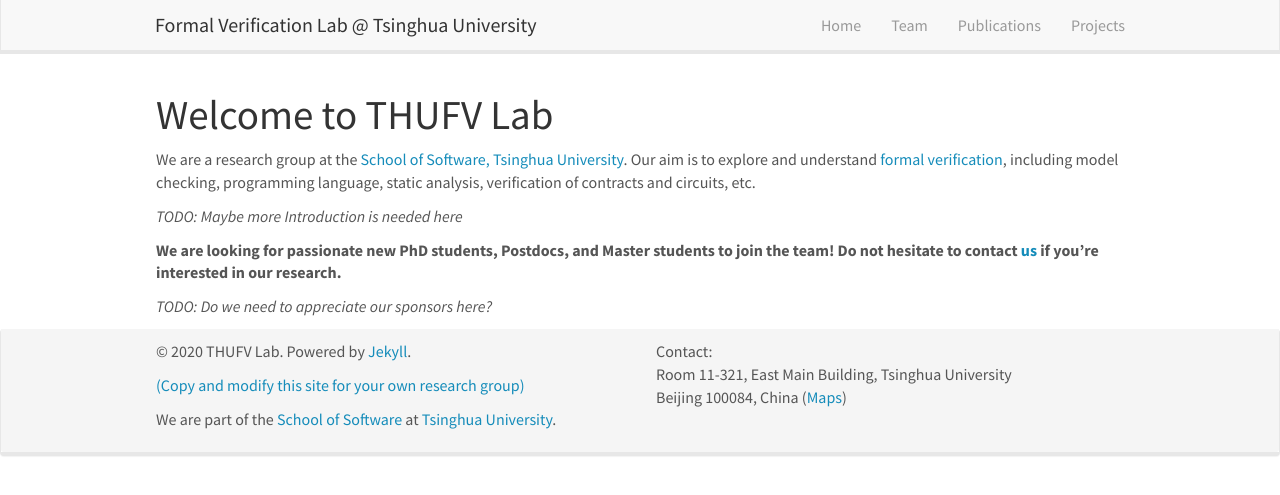
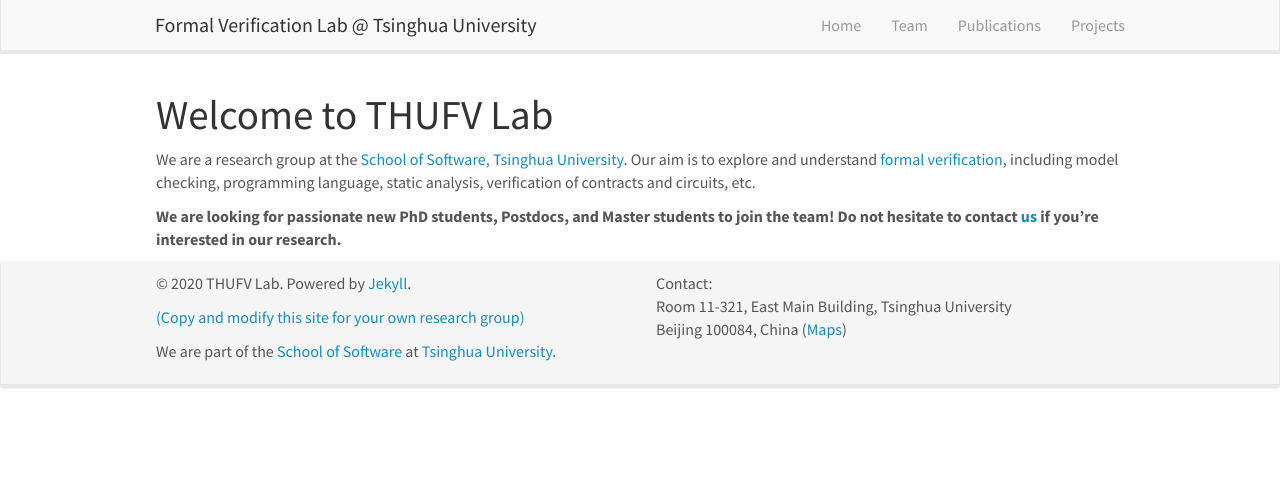
Before and after one commit to thufv/thufv.github.io, a Jekyll site: the page built from _pages/home.md, in a window 1280 px wide. Shown: the top 495 px of the page. Built offline with Jekyll 4.4.1, drawn with Linux system fonts in a browser that asks for light colours; nearby versions of some CDN libraries.

Commit message:
remove TODOs to make the homepage look complete (but crude also...)

```diff
--- a/_pages/home.md
+++ b/_pages/home.md
@@ -8,8 +8,4 @@
 
 We are a research group at the [School of Software, Tsinghua University](http://www.thss.tsinghua.edu.cn/publish/soften/index.html). Our aim is to explore and understand [formal verification](https://en.wikipedia.org/wiki/Formal_verification#:~:text=In%20the%20context%20of%20hardware,using%20formal%20methods%20of%20mathematics.), including model checking, programming language, static analysis, verification of contracts and circuits, etc.
 
-*TODO: Maybe more Introduction is needed here*
-
 **We are looking for passionate new PhD students, Postdocs, and Master students to join the team! Do not hesitate to contact [us](hefei@tsinghua.edu.cn) if you're interested in our research.**
-
-*TODO: Do we need to appreciate our sponsors here?*
```
